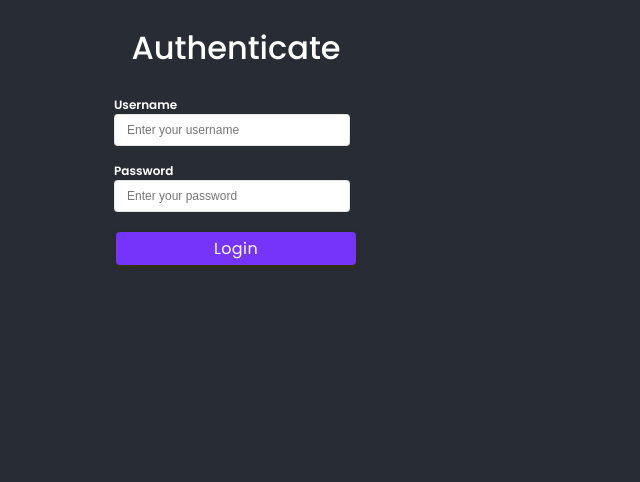
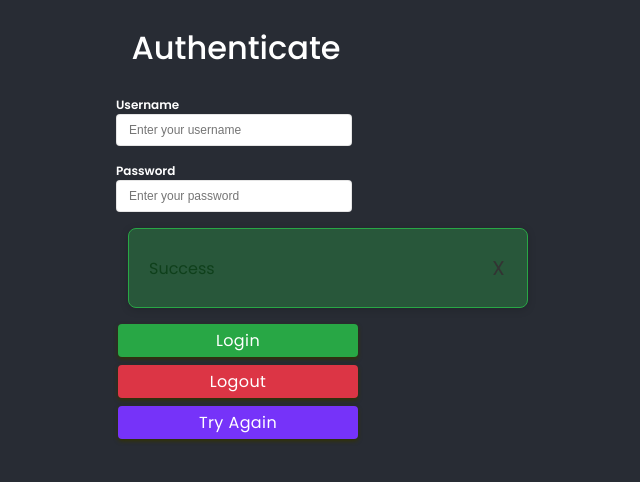
Before and after one commit to spectr-e/react-projects, a React (Vite) app: page / in a window 1280 px wide. Shown: the top 482 px of the page, without its empty margins (404-1044 px from the left). Built offline with nearby package versions, Linux system fonts and the light colour scheme.

Commit message:
refactor(AuthComp): Remove submit button from main app to Auth component

```diff
--- a/src/Projects/28-authentication-app/AuthApp.jsx
+++ b/src/Projects/28-authentication-app/AuthApp.jsx
@@ -1,6 +1,7 @@
 import { useState } from 'react'
 import { Button, Form, Title } from '../../components'
 import { Wrapper } from './styles/Wrapper'
+import Auth from './components/Auth'
 
 const AuthApp = () => {
   const [ui, setUi] = useState({
@@ -41,11 +42,6 @@ const AuthApp = () => {
       {/* Form */}
       {ui.wrapper && (
         <Wrapper className={animateDeny && 'active'}>
-          <form
-            onSubmit={handleSubmit}
-            className='d-flex flex-column'
-            style={{ width: '100%' }}
-          >
           <Form
             labelText={'Username'}
             inputName={'username'}
@@ -61,14 +57,9 @@ const AuthApp = () => {
             values={formData.password}
             onChange={handleChange}
           />
-            <Button
-              classes={'btn-block btn-primary'}
-              text='Login'
-              btnType={'submit'}
-            />
-          </form>
         </Wrapper>
       )}
+      <Auth />
     </div>
   )
 }
--- /dev/null
+++ b/src/Projects/28-authentication-app/components/Auth.jsx
@@ -0,0 +1,26 @@
+import { Alert, Button } from '../../../components'
+
+const Auth = () => {
+  return (
+    <div>
+      <Alert type={'success'} message={'Success'} />
+      <Button
+        classes={'btn-block btn-success'}
+        text='Login'
+        btnType={'submit'}
+      />
+      <Button
+        classes={'btn-block btn-danger'}
+        text='Logout'
+        btnType={'submit'}
+      />
+      <Button
+        classes={'btn-block btn-primary'}
+        text='Try Again'
+        btnType={'submit'}
+      />
+    </div>
+  )
+}
+
+export default Auth
```
Lines whose indentation alone changed are shown as unchanged.
